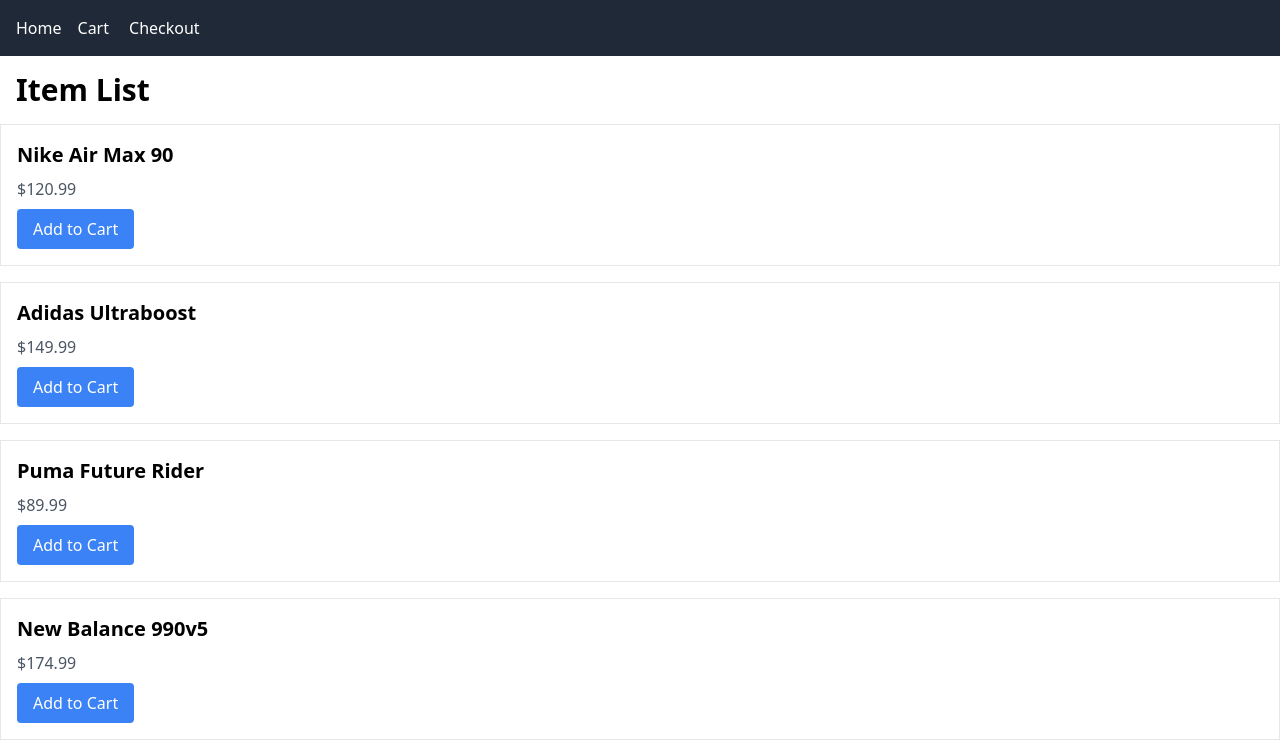
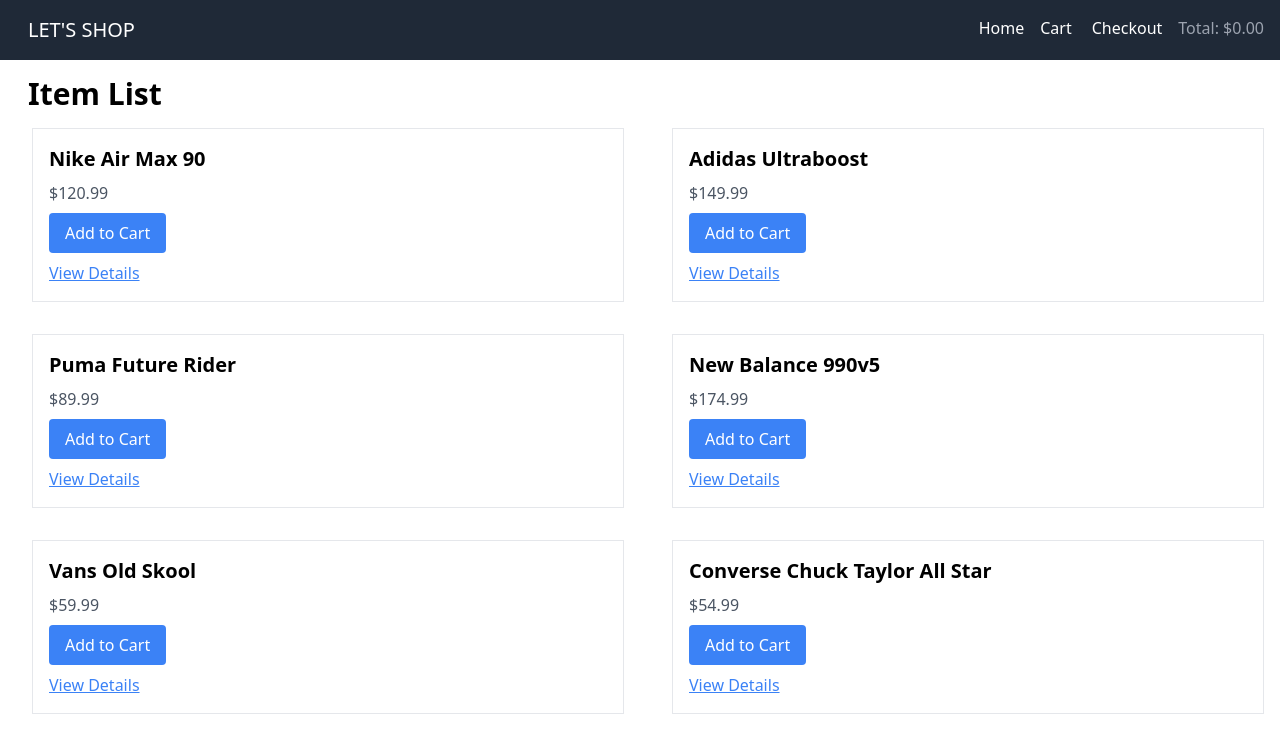
Before and after one commit to tanmayofficial/react-ecommerce-web-app, a React (Create React App) app: page / in a window 1280 px wide. Shown: the top 745 px of the page. Built offline with nearby package versions, Linux system fonts and the light colour scheme.

Commit message:
some issues resolved, product details page designed and code optimized

```diff
--- a/src/App.js
+++ b/src/App.js
@@ -4,12 +4,9 @@
 import ProductDetails from './components/productDetails/ProductDetails';
 import Cart from './components/cart/Cart';
 import Checkout from './components/checkout/Checkout';
-import AppProvider, { useAppContext } from './utilities/AppProvider';
 import Navbar from './components/navbar/Navbar';
 
 const App = () => {
-  const { total } = useAppContext();
-  console.log("total", total)
 
   return (
       <Router>
@@ -20,9 +17,6 @@
             <Route path="/cart" element={<Cart />} />
             <Route path="/checkout" element={<Checkout />} />
           </Routes>
-          <div className="mt-8 text-center">
-            <p className="text-gray-600">Total: ${total.toFixed(2)}</p>
-          </div>
       </Router>
   );
 };
--- a/src/components/cart/Cart.js
+++ b/src/components/cart/Cart.js
@@ -1,19 +1,23 @@
-import React from 'react';
-import { useAppContext } from '../../utilities/AppProvider';
-
+import React from "react";
+import { useAppContext } from "../../utilities/AppProvider";
+import { Link } from "react-router-dom";
 
 const Cart = () => {
-  const { cart, removeFromCart, total } = useAppContext();
+  const { cart, removeFromCart, calculateTotal } = useAppContext();
 
   return (
-    <div>
+    <div className="mx-4">
       <h2 className="text-3xl font-bold mb-4">Shopping Cart</h2>
       <ul>
         {cart.map((item) => (
-          <li key={item.id} className="border p-4 mb-4 flex justify-between items-center">
+          <li
+            key={item.id}
+            className="border p-4 mb-4 flex justify-between items-center"
+          >
             <div>
               <h3 className="text-xl font-semibold mb-2">{item.name}</h3>
-              <p className="text-gray-600">${item.price.toFixed(2)}</p>
+              <p className="text-gray-600">${item.price.toFixed(2)} each</p>
+              <p className="text-gray-600">Quantity: {item.quantity}</p>
             </div>
             <button
               className="bg-red-500 text-white px-4 py-2 rounded"
@@ -24,7 +28,14 @@
           </li>
         ))}
       </ul>
-      <p className="text-2xl font-bold mt-4">Total: ${total.toFixed(2)}</p>
+      <div className="flex justify-between">
+        <p className="text-2xl font-bold mt-4">Total: ${calculateTotal()}</p>
+        <Link to="/checkout">
+          <button className="bg-blue-500 text-white px-4 py-2 mt-4 rounded mr-2 hover:text-gray-300">
+            Checkout
+          </button>
+        </Link>
+      </div>
     </div>
   );
 };
--- a/src/components/checkout/Checkout.js
+++ b/src/components/checkout/Checkout.js
@@ -1,4 +1,3 @@
-// Checkout.js
 import React, { useState } from 'react';
 
 const Checkout = () => {
--- a/src/components/itemlist/ItemList.js
+++ b/src/components/itemlist/ItemList.js
@@ -1,26 +1,34 @@
 import React from 'react';
 import { useAppContext } from '../../utilities/AppProvider';
+import { Link } from 'react-router-dom';
 
 const ItemList = () => {
   const { products, addToCart } = useAppContext();
 
   return (
     <div>
-      <h2 className="text-3xl font-bold mb-4 ml-4">Item List</h2>
-      <ul>
+      <h2 className="text-3xl font-bold mb-4 ml-7">Item List</h2>
+      <div className="grid grid-cols-2 gap-4 ml-4">
         {products.map((product) => (
-          <li key={product.id} className="border p-4 mb-4">
-            <h3 className="text-xl font-semibold mb-2">{product.name}</h3>
+          <div key={product.id} className="border p-4 mb-4 mx-4">
+            <Link to={`/product/${product.id}`}>
+              <h3 className="text-xl font-semibold mb-2 cursor-pointer hover:underline">
+                {product.name}
+              </h3>
+            </Link>
             <p className="text-gray-600">${product.price.toFixed(2)}</p>
             <button
-              className="bg-blue-500 text-white px-4 py-2 mt-2 rounded"
+              className="bg-blue-500 text-white px-4 py-2 mt-2 rounded hover:text-gray-300"
               onClick={() => addToCart(product)}
             >
               Add to Cart
             </button>
-          </li>
+            <Link to={`/product/${product.id}`} className="block mt-2 text-blue-500 underline">
+              View Details
+            </Link>
+          </div>
         ))}
-      </ul>
+      </div>
     </div>
   );
 };
--- a/src/components/navbar/Navbar.js
+++ b/src/components/navbar/Navbar.js
@@ -1,29 +1,46 @@
-import React from 'react'
-import { useAppContext } from '../../utilities/AppProvider';
-import { Link } from 'react-router-dom';
+import React from "react";
+import { useAppContext } from "../../utilities/AppProvider";
+import { Link } from "react-router-dom";
 
 const Navbar = () => {
-  const { cart } = useAppContext();
+  const { cart, calculateTotal } = useAppContext();
 
   return (
     <div className="container mx-auto mb-4">
       <nav className="bg-gray-800 p-4">
-            <ul className="flex space-x-4 text-white">
+        <ul className="flex space-x-4 text-white justify-between">
           <li>
-                <Link to="/" className="hover:text-gray-300">Home</Link>
+            <Link to="/" className="text-xl hover:text-gray-300 ml-3">
+              LET'S SHOP
+            </Link>
+          </li>
+          <span className="flex space-x-4 text-white justify-around">
+            <li>
+              <Link to="/" className="hover:text-gray-300 ml-3">
+                Home
+              </Link>
             </li>
             <li>
               <Link to="/cart" className="hover:text-gray-300">
-                  Cart<span className="ml-1">{cart.length > 0 && `(${cart.length})`}</span>
+                Cart
+                <span className="ml-1">
+                  {cart.length > 0 && `(${cart.length})`}
+                </span>
               </Link>
             </li>
             <li>
-                <Link to="/checkout" className="hover:text-gray-300">Checkout</Link>
+              <Link to="/checkout" className="hover:text-gray-300">
+                Checkout
+              </Link>
             </li>
+            <li>
+              <p className="text-gray-400">Total: ${calculateTotal()}</p>
+            </li>
+          </span>
         </ul>
       </nav>
     </div>
-  )
-}
+  );
+};
 
-export default Navbar
+export default Navbar;
--- a/src/components/productDetails/ProductDetails.js
+++ b/src/components/productDetails/ProductDetails.js
@@ -1,15 +1,22 @@
 import React from 'react';
+import { useParams } from 'react-router-dom';
 import { useAppContext } from '../../utilities/AppProvider';
 
 const ProductDetails = () => {
   const { products } = useAppContext();
+  const { id } = useParams();
+  const product = products.find((p) => p.id.toString() === id);
+
+  if (!product) {
+    return <p>Product not found.</p>;
+  }
 
   return (
-    <div>
+    <div className='mx-4 border p-4'>
       <h2 className="text-3xl font-bold mb-4">Product Details</h2>
-      <h3 className="text-xl font-semibold mb-2">{products.name}</h3>
-      <p className="text-gray-600">${products.price.toFixed(2)}</p>
-      <p className="mt-4">{products.description}</p>
+      <h3 className="text-xl font-semibold mb-2">{product.name}</h3>
+      <p className="text-gray-600">${product.price.toFixed(2)}</p>
+      <p className="mt-4">{product.description}</p>
     </div>
   );
 };
--- a/src/utilities/AppProvider.js
+++ b/src/utilities/AppProvider.js
@@ -1,31 +1,40 @@
-// AppProvider.js
-import React, { createContext, useContext, useState, useEffect } from 'react';
+import React, { createContext, useContext, useState } from 'react';
 import productsData from '../assets/products.json'
 
 const AppContext = createContext();
 
 const AppProvider = ({ children }) => {
-  const [products, setProducts] = useState([]);
+  const [products] = useState(productsData);
   const [cart, setCart] = useState([]);
-  const [total, setTotal] = useState(0);
 
-  useEffect(() => {
-    setProducts(productsData);
-  }, []);
+
 
   const addToCart = (product) => {
-    setCart([...cart, product]);
-    setTotal(total + product.price);
+    const existingItem = cart.find((item) => item.id === product.id);
+
+    if (existingItem) {
+      setCart((prevCart) =>
+        prevCart.map((item) =>
+          item.id === product.id ? { ...item, quantity: item.quantity + 1 } : item
+        )
+      );
+    } else {
+      setCart([...cart, { ...product, quantity: 1 }]);
+    }
   };
 
   const removeFromCart = (productToRemove) => {
     const updatedCart = cart.filter((product) => product.id !== productToRemove.id);
     setCart(updatedCart);
-    setTotal(total - productToRemove.price);
+  };
+
+  const calculateTotal = () => {
+    const total = cart.reduce((acc, item) => acc + item.price * item.quantity, 0);
+    return total.toFixed(2);
   };
 
   return (
-    <AppContext.Provider value={{ products, cart, total, addToCart, removeFromCart }}>
+    <AppContext.Provider value={{ products, cart, addToCart, removeFromCart, calculateTotal }}>
       {children}
     </AppContext.Provider>
   );
```
Lines whose indentation alone changed are shown as unchanged.
